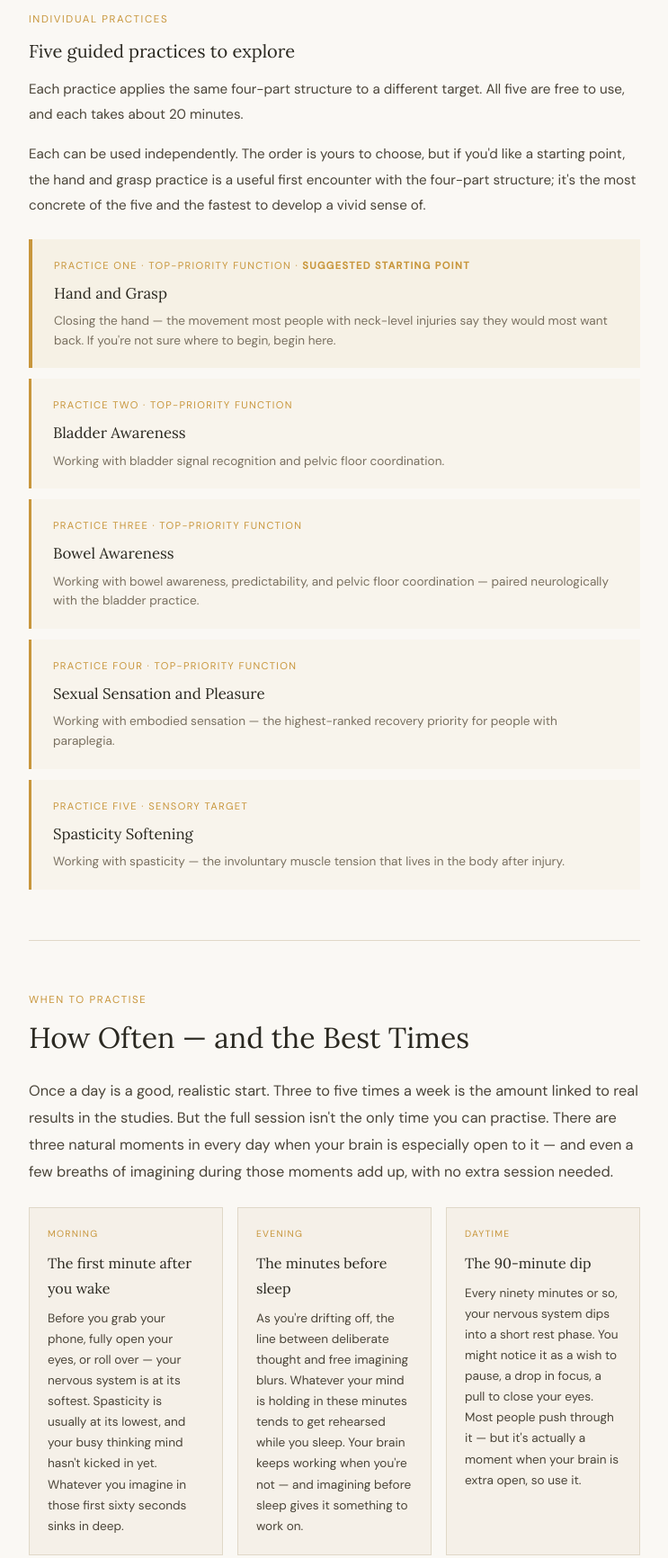
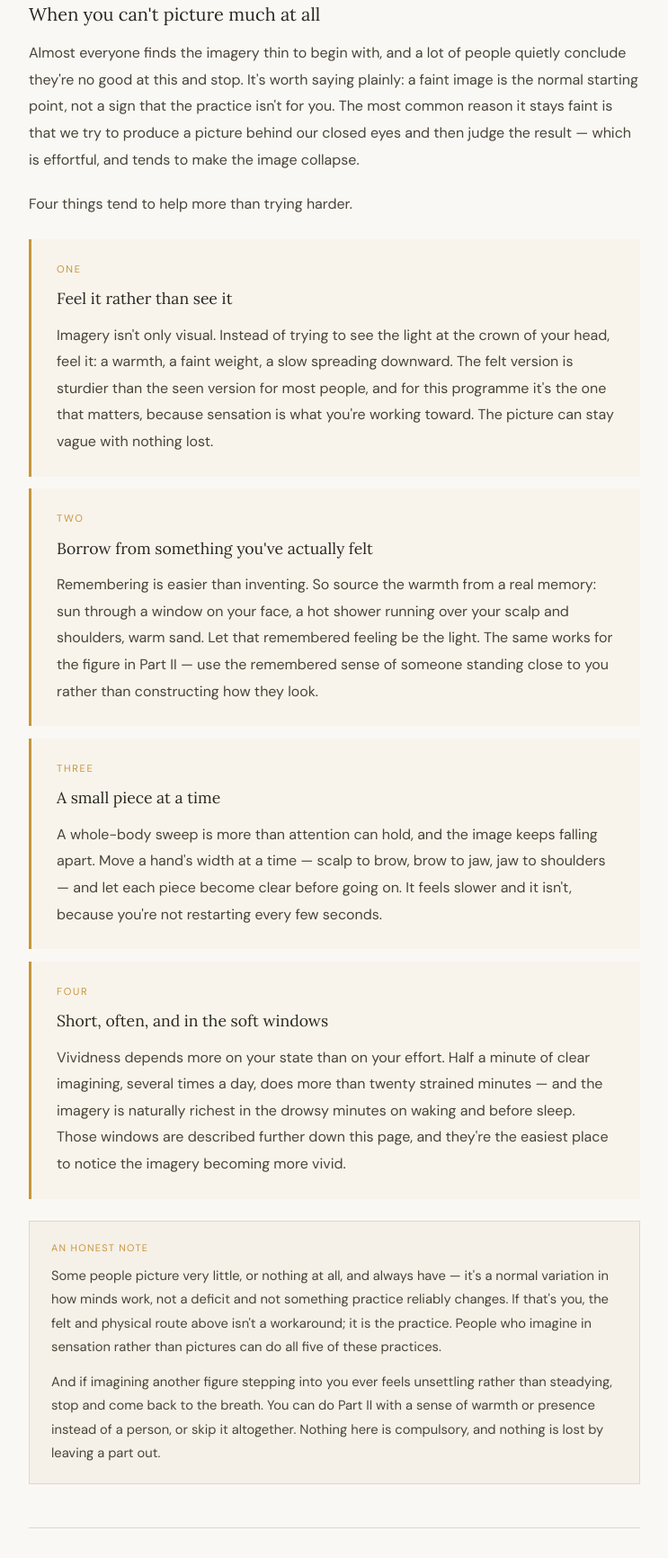
Before and after one commit to jeremyolsonnz-alt/SCI-website, a plain HTML site: page public/guided-imagery.html in a window 1280 px wide. Shown: the part 4012-5744 px from the top of the page at 90% size, without its empty margins (268-1011 px from the left). Drawn offline with Linux system fonts and the light colour scheme.

Commit message:
Add files via upload

```diff
--- a/public/guided-imagery.html
+++ b/public/guided-imagery.html
@@ -168,6 +168,48 @@
     <p style="font-size:0.92rem;color:#4A4438;line-height:1.8;margin:0;">Each part prepares the one after it. You can't productively rehearse a specific pathway (Part III) in a nervous system that hasn't slowed down (Part I), and the felt sense you build by becoming the figure (Part II) is what gives the pathway work in Part III something real to work with. The order isn't arbitrary; each part is doing something the next one depends on.</p>
   </div>
 
+  <!-- If the imagery feels faint -->
+  <div class="section-label" style="margin-top:3rem;">If the imagery feels faint</div>
+  <h3 class="section-title" style="font-size:1.25rem;margin-bottom:1rem;">When you can't picture much at all</h3>
+
+  <p style="font-size:1rem;color:#4A4438;line-height:1.85;margin-bottom:1.25rem;">Almost everyone finds the imagery thin to begin with, and a lot of people quietly conclude they're no good at this and stop. It's worth saying plainly: a faint image is the normal starting point, not a sign that the practice isn't for you. The most common reason it stays faint is that we try to produce a picture behind our closed eyes and then judge the result &mdash; which is effortful, and tends to make the image collapse.</p>
+
+  <p style="font-size:1rem;color:#4A4438;line-height:1.85;margin-bottom:1.5rem;">Four things tend to help more than trying harder.</p>
+
+  <div style="display:grid;grid-template-columns:1fr;gap:0.85rem;margin-bottom:1.5rem;">
+
+    <div style="padding:1.5rem 1.75rem;background:rgba(200,150,60,0.04);border-left:3px solid var(--gold);">
+      <div style="font-size:0.7rem;letter-spacing:0.15em;text-transform:uppercase;color:var(--gold);margin-bottom:0.5rem;">One</div>
+      <div style="font-family:'Lora',serif;font-size:1.1rem;color:var(--charcoal);margin-bottom:0.6rem;">Feel it rather than see it</div>
+      <p style="font-size:1rem;color:#4A4438;line-height:1.85;margin:0;">Imagery isn't only visual. Instead of trying to see the light at the crown of your head, feel it: a warmth, a faint weight, a slow spreading downward. The felt version is sturdier than the seen version for most people, and for this programme it's the one that matters, because sensation is what you're working toward. The picture can stay vague with nothing lost.</p>
+    </div>
+
+    <div style="padding:1.5rem 1.75rem;background:rgba(200,150,60,0.04);border-left:3px solid var(--gold);">
+      <div style="font-size:0.7rem;letter-spacing:0.15em;text-transform:uppercase;color:var(--gold);margin-bottom:0.5rem;">Two</div>
+      <div style="font-family:'Lora',serif;font-size:1.1rem;color:var(--charcoal);margin-bottom:0.6rem;">Borrow from something you've actually felt</div>
+      <p style="font-size:1rem;color:#4A4438;line-height:1.85;margin:0;">Remembering is easier than inventing. So source the warmth from a real memory: sun through a window on your face, a hot shower running over your scalp and shoulders, warm sand. Let that remembered feeling be the light. The same works for the figure in Part II &mdash; use the remembered sense of someone standing close to you rather than constructing how they look.</p>
+    </div>
+
+    <div style="padding:1.5rem 1.75rem;background:rgba(200,150,60,0.04);border-left:3px solid var(--gold);">
+      <div style="font-size:0.7rem;letter-spacing:0.15em;text-transform:uppercase;color:var(--gold);margin-bottom:0.5rem;">Three</div>
+      <div style="font-family:'Lora',serif;font-size:1.1rem;color:var(--charcoal);margin-bottom:0.6rem;">A small piece at a time</div>
+      <p style="font-size:1rem;color:#4A4438;line-height:1.85;margin:0;">A whole-body sweep is more than attention can hold, and the image keeps falling apart. Move a hand's width at a time &mdash; scalp to brow, brow to jaw, jaw to shoulders &mdash; and let each piece become clear before going on. It feels slower and it isn't, because you're not restarting every few seconds.</p>
+    </div>
+
+    <div style="padding:1.5rem 1.75rem;background:rgba(200,150,60,0.04);border-left:3px solid var(--gold);">
+      <div style="font-size:0.7rem;letter-spacing:0.15em;text-transform:uppercase;color:var(--gold);margin-bottom:0.5rem;">Four</div>
+      <div style="font-family:'Lora',serif;font-size:1.1rem;color:var(--charcoal);margin-bottom:0.6rem;">Short, often, and in the soft windows</div>
+      <p style="font-size:1rem;color:#4A4438;line-height:1.85;margin:0;">Vividness depends more on your state than on your effort. Half a minute of clear imagining, several times a day, does more than twenty strained minutes &mdash; and the imagery is naturally richest in the drowsy minutes on waking and before sleep. Those windows are described further down this page, and they're the easiest place to notice the imagery becoming more vivid.</p>
+    </div>
+
+  </div>
+
+  <div style="background:var(--cream);border:1px solid var(--border);padding:1.25rem 1.5rem;margin-bottom:1.5rem;">
+    <div style="font-size:0.68rem;letter-spacing:0.12em;text-transform:uppercase;color:var(--gold);margin-bottom:0.5rem;">An honest note</div>
+    <p style="font-size:0.92rem;color:#4A4438;line-height:1.8;margin:0 0 0.75rem;">Some people picture very little, or nothing at all, and always have &mdash; it's a normal variation in how minds work, not a deficit and not something practice reliably changes. If that's you, the felt and physical route above isn't a workaround; it is the practice. People who imagine in sensation rather than pictures can do all five of these practices.</p>
+    <p style="font-size:0.92rem;color:#4A4438;line-height:1.8;margin:0;">And if imagining another figure stepping into you ever feels unsettling rather than steadying, stop and come back to the breath. You can do Part II with a sense of warmth or presence instead of a person, or skip it altogether. Nothing here is compulsory, and nothing is lost by leaving a part out.</p>
+  </div>
+
   </div>
 
   <!-- Individual practices -->
```
